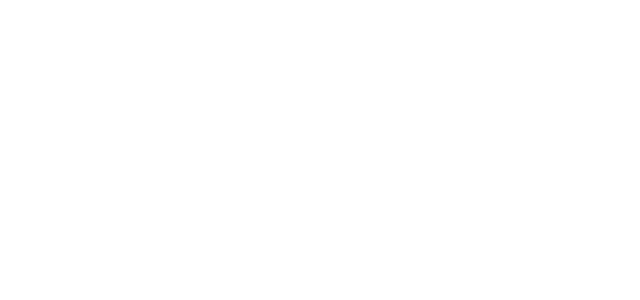
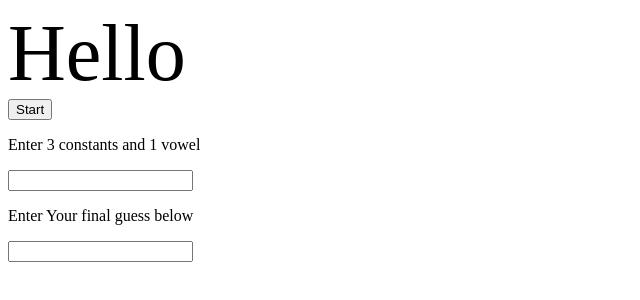
Before and after one commit to jolizbeth/wheel-fortune-fellowship, a plain HTML site: page project/index.html in a window 1280 px wide. Shown: the whole page, without its empty margins (0-640 px from the left). Drawn offline with Linux system fonts and the light colour scheme.

Commit message:
add forms and style.css

```diff
--- a/project/index.html
+++ b/project/index.html
@@ -3,12 +3,25 @@
 <head>
     <meta charset="UTF-8">
     <meta name="viewport" content="width=device-width, initial-scale=1.0">
+    <link rel="stylesheet" href="style.css">
     <title>Wheel of Fortune!</title>
-    <script src="./js/randomWord.js"></script>
-    <script src="./js/index.js"></script>
-
 </head>
 <body>
 
+    <div id="display">
+        Hello
+    </div>
+    <button id='start'>Start</button>
+    <form id= "userInput">
+        <p>Enter 3 constants and 1 vowel</p>
+        <input type="text" id='guess' name ="guess" value="" maxlength="1"/>
+    </form>
+    <form id= 'finalForm'>
+        <p>Enter Your final guess below</p>
+        <input type="text" id='final' name ="final" value=""/>
+    </form>
+
 </body>
+<script src="./js/randomWord.js"></script>
+<script src="./js/index.js"></script>
 </html>
--- /dev/null
+++ b/project/style.css
@@ -0,0 +1,3 @@
+#display{
+  font-size: 5rem;
+}
```
Also changed, not shown: 1 other file.
